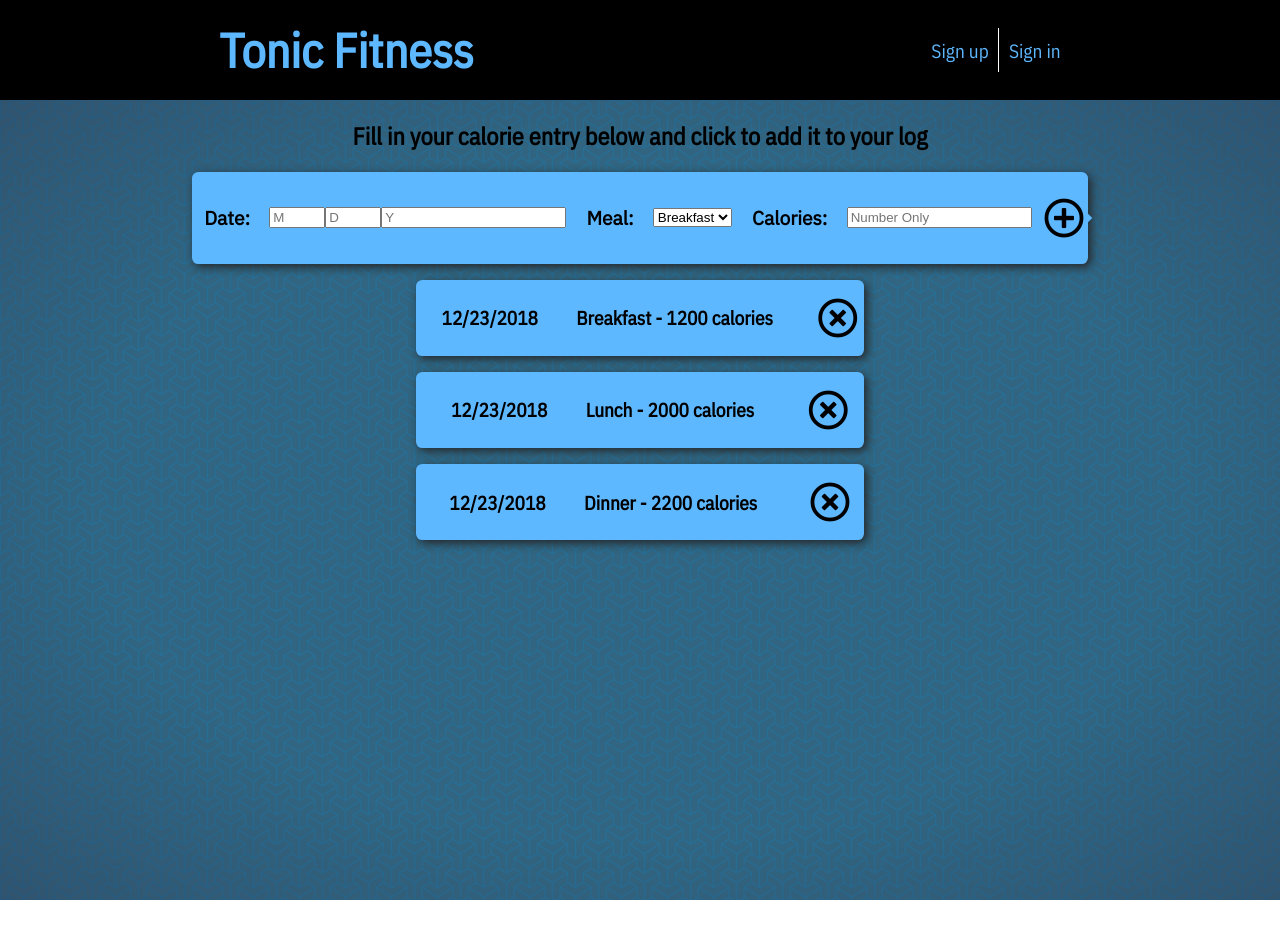
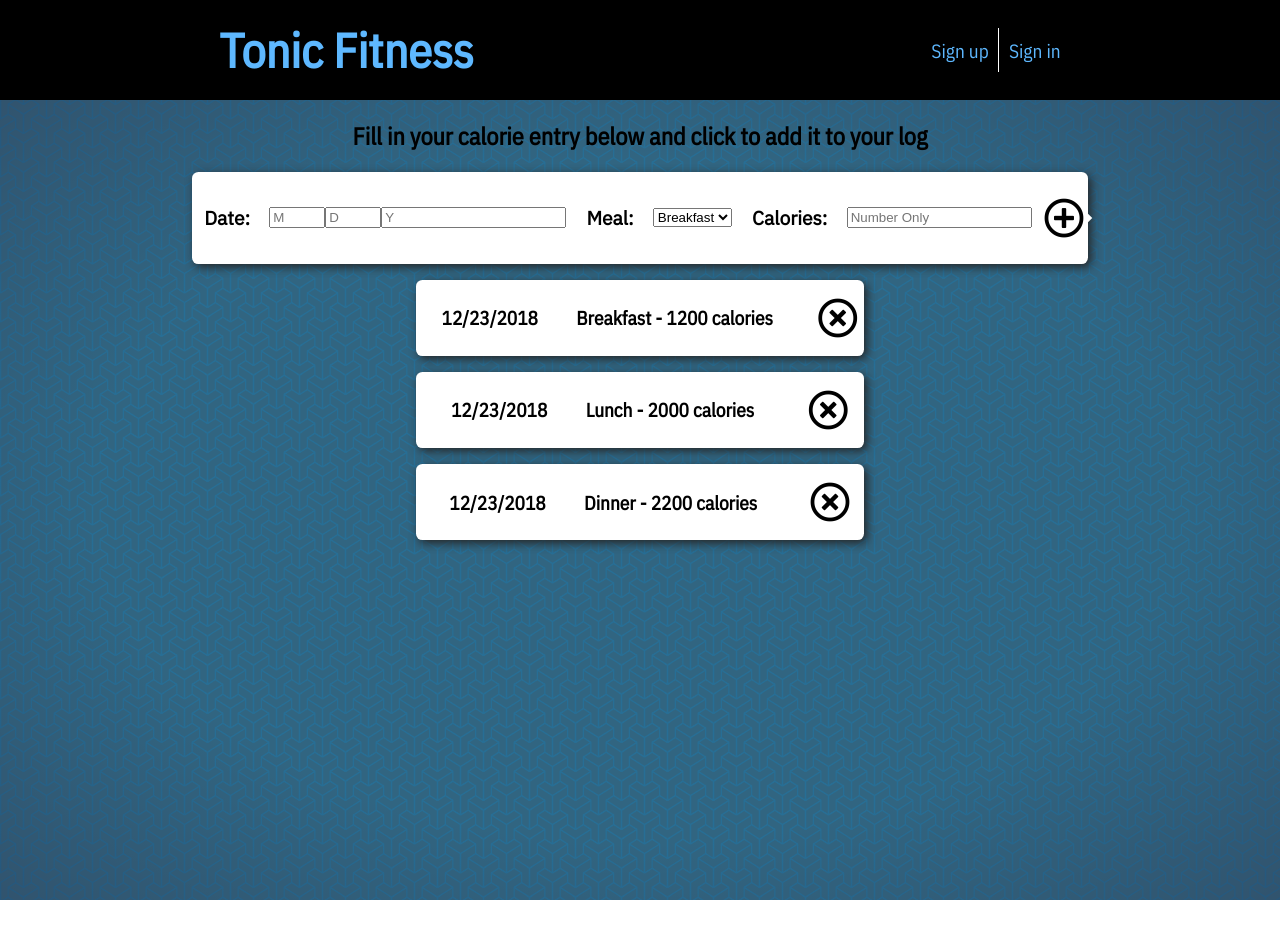
Before and after one commit to chingu-voyages/geckos-project-11, a React (Create React App) app in the folder tonic-fitness/: page /log in a window 1280 px wide. Shown: the top 938 px of the page. Built offline with nearby package versions, Linux system fonts and the light colour scheme.

Commit message:
Change tile bgs to white in Log

```diff
--- a/tonic-fitness/src/components/Log.js
+++ b/tonic-fitness/src/components/Log.js
@@ -174,7 +174,7 @@ class Log extends Component  {
               <h4 className="log-entry-item title"> {currentEntry.year} </h4>
               <h4 className="log-entry-item title"> {currentEntry.meal} - {currentEntry.calories} calories </h4>
             </div>
-            <button name="add"
+            <button name="remove"
                     className="remove-button"
                     onClick={() => {this.handleRemoveEntry(currentEntry)}} >
               <i className="far fa-times-circle"></i>
--- a/tonic-fitness/src/stylesheets/Log.scss
+++ b/tonic-fitness/src/stylesheets/Log.scss
@@ -21,7 +21,7 @@
   .cal-entry {
     width: 70%;
     margin: 1em auto;
-    background-color: $color-primary;
+    background-color: #fff;
     border-radius: 0.4em;
     box-shadow: 3px 3px 10px #262525;
   }
@@ -41,7 +41,7 @@
 
   .entry-button {
     padding: 0;
-    background-color: $color-primary;
+    background-color: #fff;
     border: 0;
     transform: rotate(45deg);
   }
@@ -49,7 +49,7 @@
   .entry-log {
     width: 35%;
     margin: 1em auto;
-    background-color: $color-primary;
+    background-color: #fff;
     border-radius: 0.4em;
     box-shadow: 3px 3px 10px #262525;
     transition-duration: 150ms;
@@ -70,7 +70,7 @@
   .remove-button {
     width: 1em;
     margin: 1em;
-    background-color: $color-primary;
+    background-color: #fff;
     border: none;
   }
 
```
